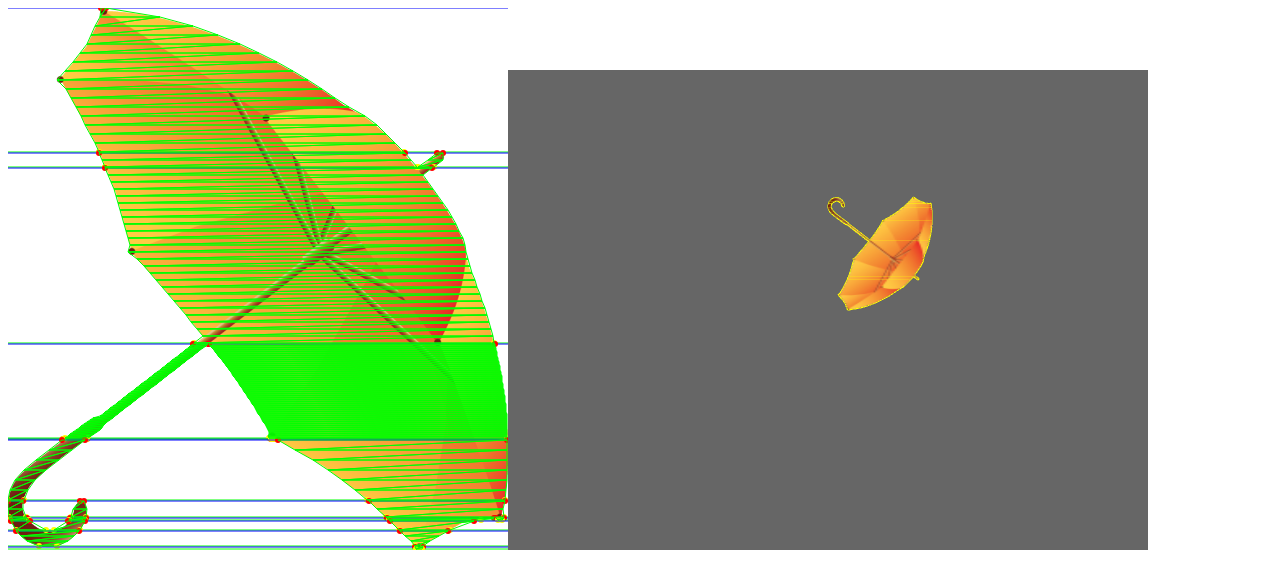
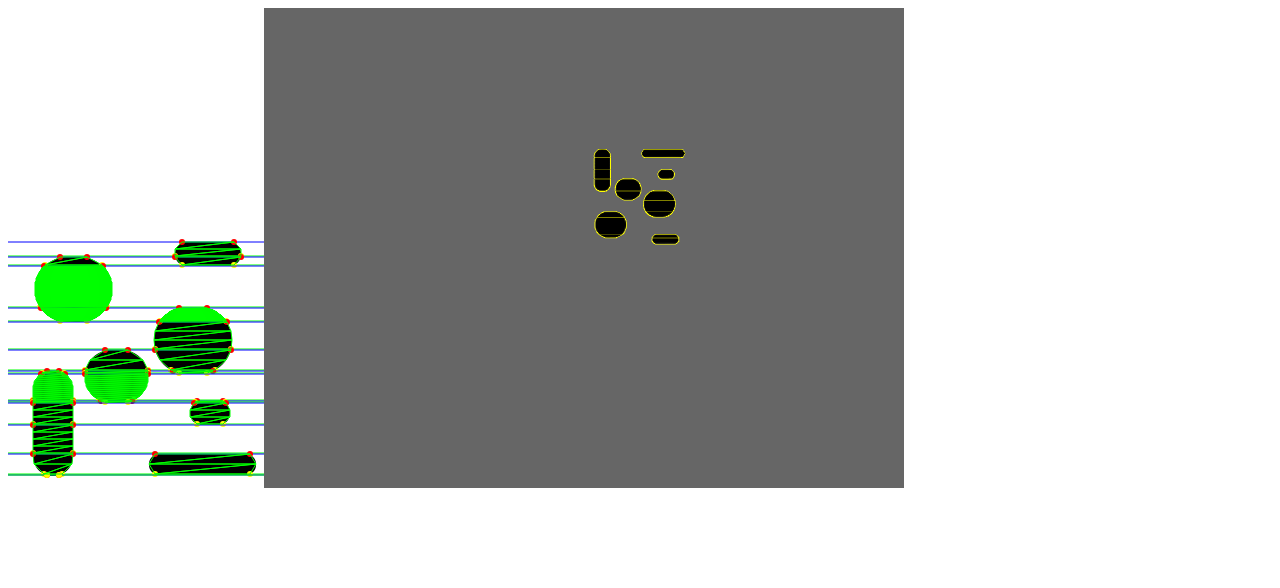
Before and after one commit to tentone/image-geometry, a plain HTML site: page index.html in a window 1280 px wide. Drawn offline with Linux system fonts and the light colour scheme.

Commit message:
Remove start and end points

```diff
--- a/index.html
+++ b/index.html
@@ -12,7 +12,7 @@
 		 * THREE.ImageGeometry used to create triangulated geometry from alpha image.
 		 */
 
-		var source = "data/umbrella.png"
+		var source = "data/test1.png"
 
 		var image = document.createElement("img");
 		image.src = source;
@@ -92,9 +92,8 @@
 							regions.push(
 							{
 								start: y,
-								startPoints: points,
 								end: y,
-								endPoints: points,
+								points: [points],
 								transitions: transitions
 							});
 						}
@@ -105,55 +104,36 @@
 					else if(regions.length > 0 && transitions !== 0)
 					{
 						regions[regions.length - 1].end = y;
-						regions[regions.length - 1].endPoints = points;
+						regions[regions.length - 1].points.push(points);
 					}
 				}
 
-				console.log("Horizontal regions found",regions);
-
-
-				for(var i = 0; i < regions.length; i++)
-				{
-					//Start line
-					context.strokeStyle = "#0000FF";
-					context.beginPath();
-					context.moveTo(0, regions[i].start);
-					context.lineTo(canvas.width, regions[i].start);
-					context.stroke();
-
-					//Start points
-					for(var j = 0; j < regions[i].startPoints.length; j++)
-					{
-						context.fillStyle = "#FF0000";
-						context.beginPath();
-						context.arc(regions[i].startPoints[j], regions[i].start, 3, 0, 2*Math.PI);
-						context.fill();
-					}
-
-					//End line
-					context.strokeStyle = "#00FF00";
-					context.beginPath();
-					context.moveTo(0, regions[i].end);
-					context.lineTo(canvas.width, regions[i].end);
-					context.stroke();
-
-					//End points
-					for(var j = 0; j < regions[i].endPoints.length; j++)
-					{
-						context.fillStyle = "#FFFF00";
-						context.beginPath();
-						context.arc(regions[i].endPoints[j], regions[i].end, 3, 0, 2*Math.PI);
-						context.fill();
-					}
-				}
+				console.log("Horizontal regions found", regions);
+				drawRegions(canvas, regions);
 
 				//Array of THREE.Triangle
 				var triangles = [];
 
-				//Calculate triangles
+				//-----------------NEW ALGORITHM-------------------
+				/*
+				var density = 4; //px/triangles
+
+				for(var l = 0; l < regions.length; l++)
+				{
+					//Region size
+					var size = regions[l].end - regions[l].start;
+
+					//Look for integer step size that fits the size of the region
+					var step = 10;
+					while(size % step !== 0 && step > 0)
+					{
+						step--;
+					}
+				}
+				*/
+				//-----------------OLD ALGORITHM-------------------
 				var minTransitions = 0;
 				var maxTransitions = 40;
-
 				var createdTriangle = true;
 
 				for(var k = minTransitions; k < maxTransitions; k += 2)
@@ -163,10 +143,10 @@
 						//Debug variable indicating if a triangle was created
 						var createdTriangle = false;
 
-						//List of points, used to create triangles
+						//Array of THREE.Vector3, used to create triangles
 						var points = [];
 
-						//Calculate step
+						//Region size
 						var size = regions[l].end - regions[l].start;
 
 						//Look for integer step size that fits the size of the region
@@ -176,6 +156,7 @@
 							step--;
 						}
 
+						//Loop trough the region lines
 						for(var y = regions[l].start; y <= regions[l].end; y += step)
 						{
 							var transitions = 0;
@@ -192,9 +173,10 @@
 									transitions++;
 									currentTransparent = isTransparent;
 
-									if(transitions > k && transitions <= (k+2))
+									if(transitions > k && transitions <= k + 2)
 									{
 										points.push(new THREE.Vector3(x, y, 0));
+
 										while(points.length > 3)
 										{
 											points.shift();
@@ -274,6 +256,52 @@
 				return geometry;
 			}
 
+			//Draw the regions into a canvas
+			function drawRegions(canvas, regions)
+			{
+				var context = canvas.getContext("2d");
+
+				for(var i = 0; i < regions.length; i++)
+				{
+					//Start line
+					context.strokeStyle = "#0000FF";
+					context.beginPath();
+					context.moveTo(0, regions[i].start);
+					context.lineTo(canvas.width, regions[i].start);
+					context.stroke();
+
+					console.log(regions[i]);
+					var startPoints = regions[i].points[0];
+
+					//Start points
+					for(var j = 0; j < startPoints.length; j++)
+					{
+						context.fillStyle = "#FF0000";
+						context.beginPath();
+						context.arc(startPoints[j], regions[i].start, 3, 0, 2*Math.PI);
+						context.fill();
+					}
+
+					//End line
+					context.strokeStyle = "#00FF00";
+					context.beginPath();
+					context.moveTo(0, regions[i].end);
+					context.lineTo(canvas.width, regions[i].end);
+					context.stroke();
+
+					var endPoints = regions[i].points[regions[i].points.length - 1];
+
+					//End points
+					for(var j = 0; j < endPoints.length; j++)
+					{
+						context.fillStyle = "#FFFF00";
+						context.beginPath();
+						context.arc(endPoints[j], regions[i].end, 3, 0, 2*Math.PI);
+						context.fill();
+					}
+				}
+			}
+
 			//Draw triangle to a canvas
 			function drawTriangles(canvas, triangles)
 			{
```
Also changed, not shown: data/test1.png (added), data/test2.png (added), data/test3.png (renamed from data/test.png).
